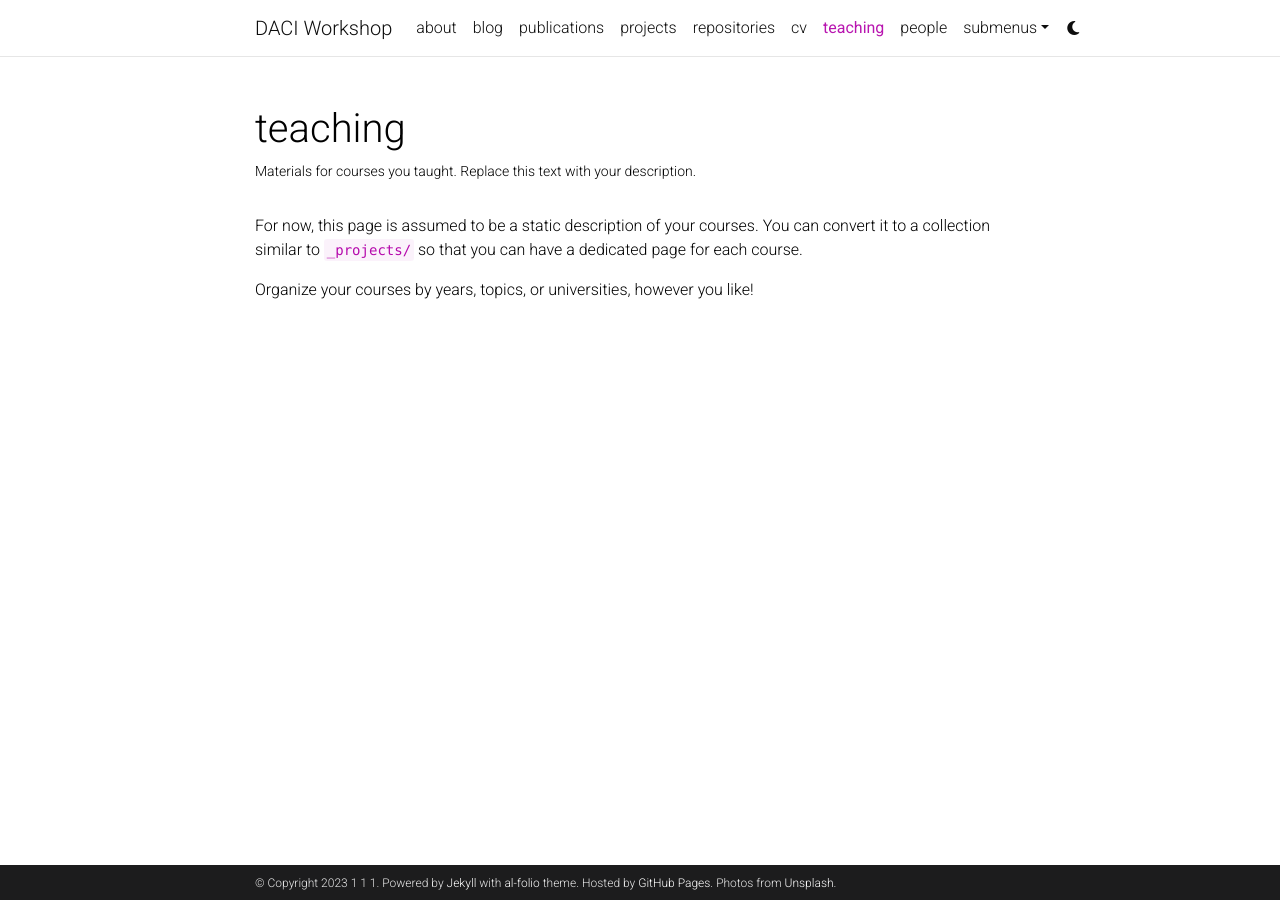
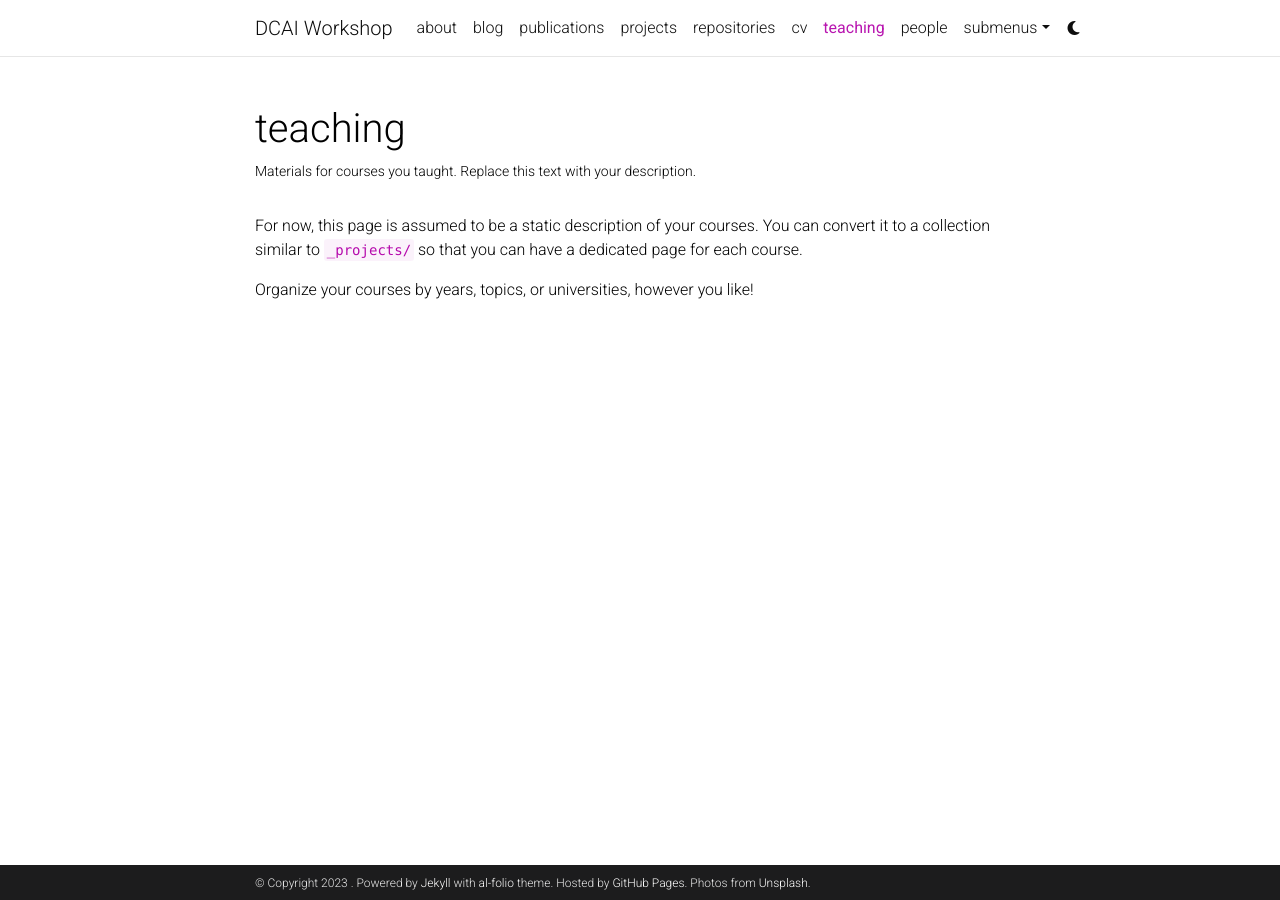
Before and after one commit to dcai-workshop/dcai-workshop.github.io, a Jekyll site: the page built from _pages/teaching.md, in a window 1280 px wide. Built offline with Jekyll 4.4.1, drawn with Linux system fonts in a browser that asks for light colours; comment, search, counter and statistics services are not loaded; a style sheet for code colours, icons or effects is not loaded.

Commit message:
update the main page

```diff
--- a/_config.yml
+++ b/_config.yml
@@ -2,11 +2,11 @@
 # Site settings
 # -----------------------------------------------------------------------------
 
-title: DACI Workshop # the website title (if blank, full name will be used instead)
-first_name: 1
-middle_name: 1
-last_name: 1
-email: 1
+title: DCAI Workshop # the website title (if blank, full name will be used instead)
+first_name:
+middle_name:
+last_name:
+email:
 description: > # the ">" symbol means to ignore newlines until "footer_text:"
   A simple, whitespace theme for academics. Based on [*folio](https://github.com/bogoli/-folio) design.
 footer_text: >
```
Also changed, not shown: _pages/about.md (+0 -14 lines).
